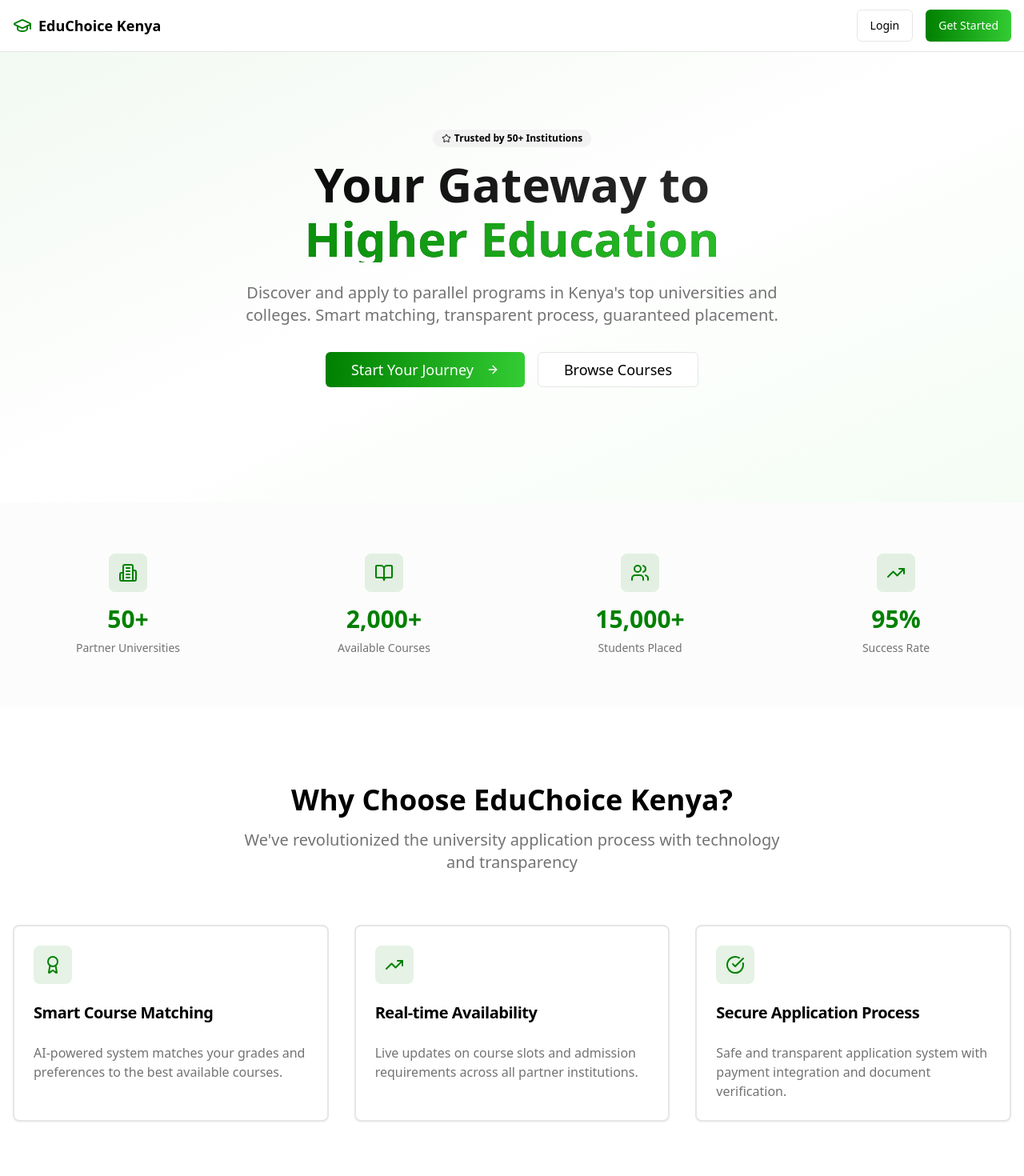
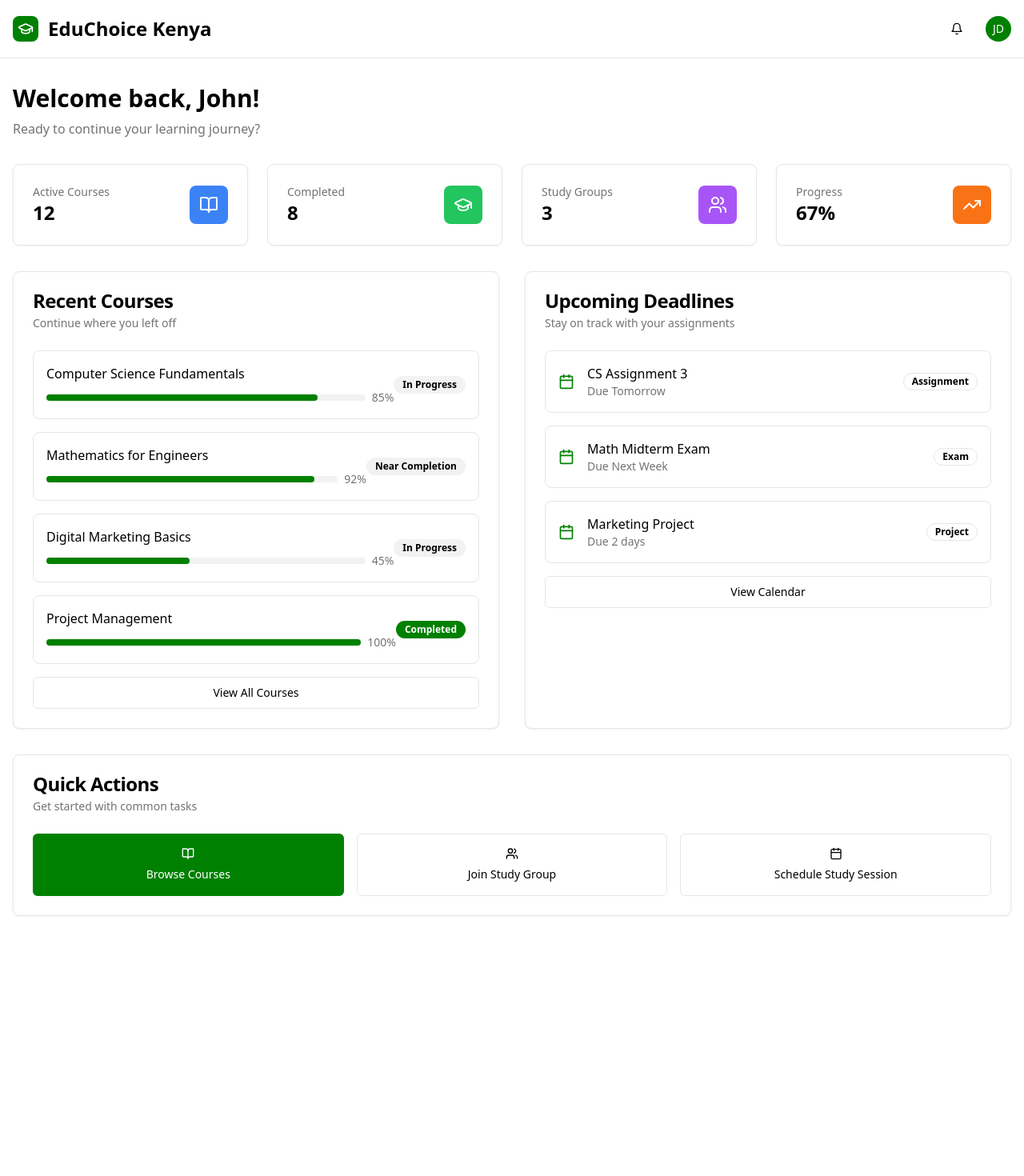
Before and after one commit to njihiastephen/Educhoice-Kenya, a React (Vite) app: page / in a window 1280 px wide. Shown: the top 1470 px of the page at 80% size. After the commit the page ends 1177 px from the top, so only its background shows below. Built offline with nearby package versions, Linux system fonts and the light colour scheme.

Commit message:
Remove authentication step

```diff
--- a/src/App.tsx
+++ b/src/App.tsx
@@ -3,7 +3,7 @@ import { Toaster as Sonner } from "@/components/ui/sonner";
 import { TooltipProvider } from "@/components/ui/tooltip";
 import { QueryClient, QueryClientProvider } from "@tanstack/react-query";
 import { BrowserRouter, Routes, Route } from "react-router-dom";
-import { AuthProvider } from "./contexts/AuthContext";
+import Dashboard from "./pages/Dashboard";
 import Landing from "./pages/Landing";
 import Auth from "./pages/Auth";
 import NotFound from "./pages/NotFound";
@@ -12,20 +12,19 @@ const queryClient = new QueryClient();
 
 const App = () => (
   <QueryClientProvider client={queryClient}>
-    <AuthProvider>
     <TooltipProvider>
       <Toaster />
       <Sonner />
       <BrowserRouter>
         <Routes>
-            <Route path="/" element={<Landing />} />
+          <Route path="/" element={<Dashboard />} />
+          <Route path="/landing" element={<Landing />} />
           <Route path="/auth" element={<Auth />} />
           {/* ADD ALL CUSTOM ROUTES ABOVE THE CATCH-ALL "*" ROUTE */}
           <Route path="*" element={<NotFound />} />
         </Routes>
       </BrowserRouter>
     </TooltipProvider>
-    </AuthProvider>
   </QueryClientProvider>
 );
 
--- /dev/null
+++ b/src/pages/Dashboard.tsx
@@ -0,0 +1,164 @@
+import { Card, CardContent, CardDescription, CardHeader, CardTitle } from "@/components/ui/card";
+import { Button } from "@/components/ui/button";
+import { Badge } from "@/components/ui/badge";
+import { BookOpen, GraduationCap, Users, TrendingUp, Calendar, Bell } from "lucide-react";
+
+const Dashboard = () => {
+  const stats = [
+    { title: "Active Courses", value: "12", icon: BookOpen, color: "bg-blue-500" },
+    { title: "Completed", value: "8", icon: GraduationCap, color: "bg-green-500" },
+    { title: "Study Groups", value: "3", icon: Users, color: "bg-purple-500" },
+    { title: "Progress", value: "67%", icon: TrendingUp, color: "bg-orange-500" },
+  ];
+
+  const recentCourses = [
+    { title: "Computer Science Fundamentals", progress: 85, status: "In Progress" },
+    { title: "Mathematics for Engineers", progress: 92, status: "Near Completion" },
+    { title: "Digital Marketing Basics", progress: 45, status: "In Progress" },
+    { title: "Project Management", progress: 100, status: "Completed" },
+  ];
+
+  const upcomingDeadlines = [
+    { title: "CS Assignment 3", date: "Tomorrow", type: "Assignment" },
+    { title: "Math Midterm Exam", date: "Next Week", type: "Exam" },
+    { title: "Marketing Project", date: "2 days", type: "Project" },
+  ];
+
+  return (
+    <div className="min-h-screen bg-background">
+      {/* Header */}
+      <header className="border-b bg-card">
+        <div className="container mx-auto px-4 py-4">
+          <div className="flex items-center justify-between">
+            <div className="flex items-center gap-3">
+              <div className="h-8 w-8 bg-primary rounded-lg flex items-center justify-center">
+                <GraduationCap className="h-5 w-5 text-primary-foreground" />
+              </div>
+              <h1 className="text-2xl font-bold">EduChoice Kenya</h1>
+            </div>
+            <div className="flex items-center gap-4">
+              <Button variant="ghost" size="icon">
+                <Bell className="h-5 w-5" />
+              </Button>
+              <div className="h-8 w-8 bg-primary rounded-full flex items-center justify-center">
+                <span className="text-sm font-medium text-primary-foreground">JD</span>
+              </div>
+            </div>
+          </div>
+        </div>
+      </header>
+
+      <main className="container mx-auto px-4 py-8">
+        {/* Welcome Section */}
+        <div className="mb-8">
+          <h2 className="text-3xl font-bold mb-2">Welcome back, John!</h2>
+          <p className="text-muted-foreground">Ready to continue your learning journey?</p>
+        </div>
+
+        {/* Stats Grid */}
+        <div className="grid grid-cols-1 md:grid-cols-2 lg:grid-cols-4 gap-6 mb-8">
+          {stats.map((stat, index) => (
+            <Card key={index}>
+              <CardContent className="p-6">
+                <div className="flex items-center justify-between">
+                  <div>
+                    <p className="text-sm font-medium text-muted-foreground">{stat.title}</p>
+                    <p className="text-2xl font-bold">{stat.value}</p>
+                  </div>
+                  <div className={`p-3 rounded-lg ${stat.color}`}>
+                    <stat.icon className="h-6 w-6 text-white" />
+                  </div>
+                </div>
+              </CardContent>
+            </Card>
+          ))}
+        </div>
+
+        <div className="grid grid-cols-1 lg:grid-cols-2 gap-8">
+          {/* Recent Courses */}
+          <Card>
+            <CardHeader>
+              <CardTitle>Recent Courses</CardTitle>
+              <CardDescription>Continue where you left off</CardDescription>
+            </CardHeader>
+            <CardContent className="space-y-4">
+              {recentCourses.map((course, index) => (
+                <div key={index} className="flex items-center justify-between p-4 border rounded-lg">
+                  <div className="flex-1">
+                    <h4 className="font-medium">{course.title}</h4>
+                    <div className="flex items-center gap-2 mt-2">
+                      <div className="flex-1 bg-secondary rounded-full h-2">
+                        <div
+                          className="bg-primary h-2 rounded-full transition-all"
+                          style={{ width: `${course.progress}%` }}
+                        />
+                      </div>
+                      <span className="text-sm text-muted-foreground">{course.progress}%</span>
+                    </div>
+                  </div>
+                  <Badge variant={course.status === "Completed" ? "default" : "secondary"}>
+                    {course.status}
+                  </Badge>
+                </div>
+              ))}
+              <Button className="w-full" variant="outline">
+                View All Courses
+              </Button>
+            </CardContent>
+          </Card>
+
+          {/* Upcoming Deadlines */}
+          <Card>
+            <CardHeader>
+              <CardTitle>Upcoming Deadlines</CardTitle>
+              <CardDescription>Stay on track with your assignments</CardDescription>
+            </CardHeader>
+            <CardContent className="space-y-4">
+              {upcomingDeadlines.map((item, index) => (
+                <div key={index} className="flex items-center gap-4 p-4 border rounded-lg">
+                  <Calendar className="h-5 w-5 text-primary" />
+                  <div className="flex-1">
+                    <h4 className="font-medium">{item.title}</h4>
+                    <p className="text-sm text-muted-foreground">Due {item.date}</p>
+                  </div>
+                  <Badge variant="outline">{item.type}</Badge>
+                </div>
+              ))}
+              <Button className="w-full" variant="outline">
+                View Calendar
+              </Button>
+            </CardContent>
+          </Card>
+        </div>
+
+        {/* Quick Actions */}
+        <div className="mt-8">
+          <Card>
+            <CardHeader>
+              <CardTitle>Quick Actions</CardTitle>
+              <CardDescription>Get started with common tasks</CardDescription>
+            </CardHeader>
+            <CardContent>
+              <div className="grid grid-cols-1 md:grid-cols-3 gap-4">
+                <Button className="h-auto p-4 flex flex-col items-center gap-2">
+                  <BookOpen className="h-6 w-6" />
+                  <span>Browse Courses</span>
+                </Button>
+                <Button variant="outline" className="h-auto p-4 flex flex-col items-center gap-2">
+                  <Users className="h-6 w-6" />
+                  <span>Join Study Group</span>
+                </Button>
+                <Button variant="outline" className="h-auto p-4 flex flex-col items-center gap-2">
+                  <Calendar className="h-6 w-6" />
+                  <span>Schedule Study Session</span>
+                </Button>
+              </div>
+            </CardContent>
+          </Card>
+        </div>
+      </main>
+    </div>
+  );
+};
+
+export default Dashboard;
```
Lines whose indentation alone changed are shown as unchanged.
